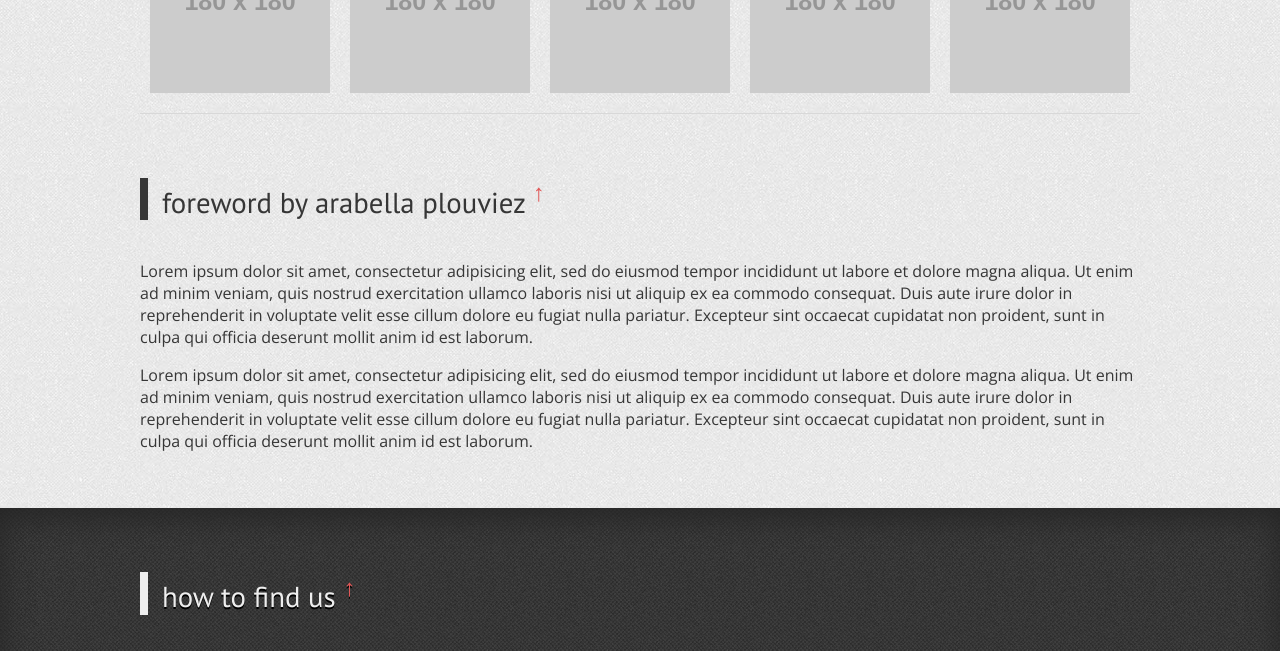
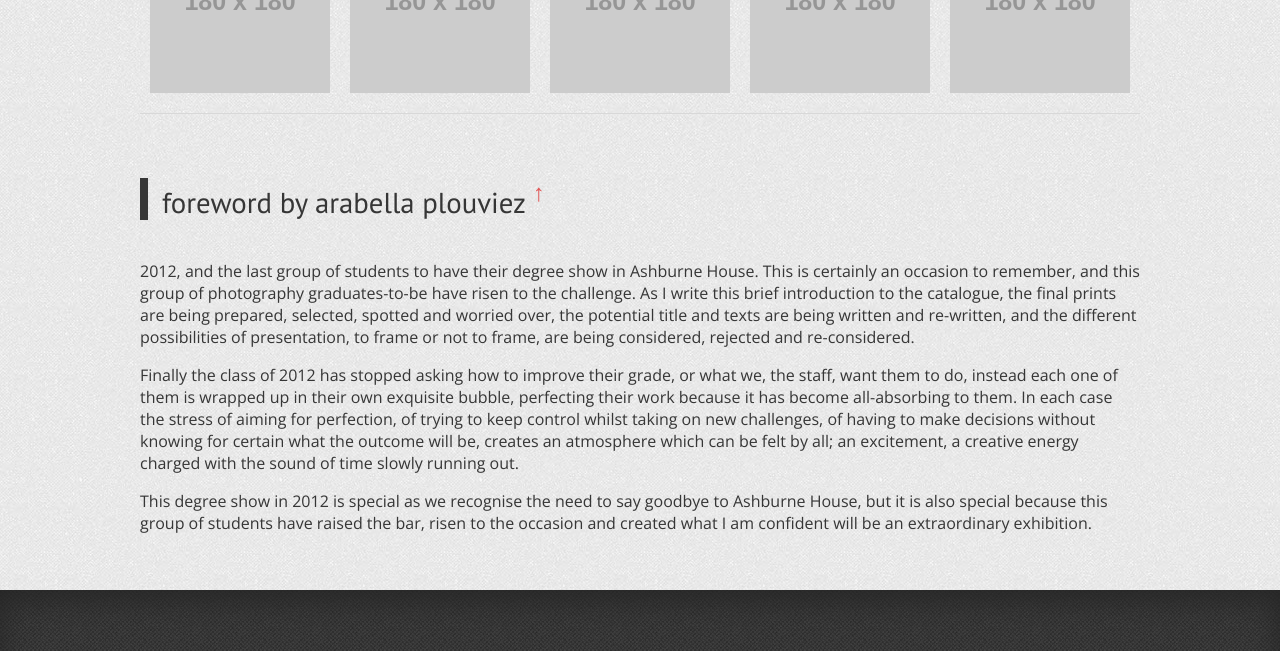
Before and after one commit to transvision/transvision.github.com, a Jekyll site: the page built from index.html, in a window 1280 px wide and 900 px high, scrolled down 1551 px, cut to the strip 0-651 px from the top of the window. Built offline with Jekyll 4.4.1, drawn with Linux system fonts in a browser that asks for light colours; nearby versions of some CDN libraries.

Commit message:
added foreword

```diff
--- a/index.html
+++ b/index.html
@@ -67,8 +67,9 @@ title: Transvision Exhibition
 	</section>
 	<section id="foreword">
 		<h2>foreword by arabella plouviez <a href="#body" class="scroll"><sup>&uarr;</sup></a></h2>
-		<p>Lorem ipsum dolor sit amet, consectetur adipisicing elit, sed do eiusmod tempor incididunt ut labore et dolore magna aliqua. Ut enim ad minim veniam, quis nostrud exercitation ullamco laboris nisi ut aliquip ex ea commodo consequat. Duis aute irure dolor in reprehenderit in voluptate velit esse cillum dolore eu fugiat nulla pariatur. Excepteur sint occaecat cupidatat non proident, sunt in culpa qui officia deserunt mollit anim id est laborum.</p>
-		<p>Lorem ipsum dolor sit amet, consectetur adipisicing elit, sed do eiusmod tempor incididunt ut labore et dolore magna aliqua. Ut enim ad minim veniam, quis nostrud exercitation ullamco laboris nisi ut aliquip ex ea commodo consequat. Duis aute irure dolor in reprehenderit in voluptate velit esse cillum dolore eu fugiat nulla pariatur. Excepteur sint occaecat cupidatat non proident, sunt in culpa qui officia deserunt mollit anim id est laborum.</p>
+		<p>2012, and the last group of students to have their degree show in Ashburne House. This is certainly an occasion to remember, and this group of photography graduates-to-be have risen to the challenge. As I write this brief introduction to the catalogue, the final prints are being prepared, selected, spotted and worried over, the potential title and texts are being written and re-written, and the different possibilities of presentation, to frame or not to frame, are being considered, rejected and re-considered.</p>
+		<p>Finally the class of 2012 has stopped asking how to improve their grade, or what we, the staff, want them to do, instead each one of them is wrapped up in their own exquisite bubble, perfecting their work because it has become all-absorbing to them. In each case the stress of aiming for perfection, of trying to keep control whilst taking on  new challenges, of having to make decisions without knowing for certain what the outcome will be, creates an atmosphere which can be felt by all; an excitement, a creative energy charged with the sound of time slowly running out.</p>
+		<p>This degree show in 2012 is special as we recognise the need to say goodbye to Ashburne House, but it is also special because this group of students have raised the bar, risen to the occasion and created what I am confident will be an extraordinary exhibition.</p>
 	</section>
 </div>
 <div id="footcontain">
```
